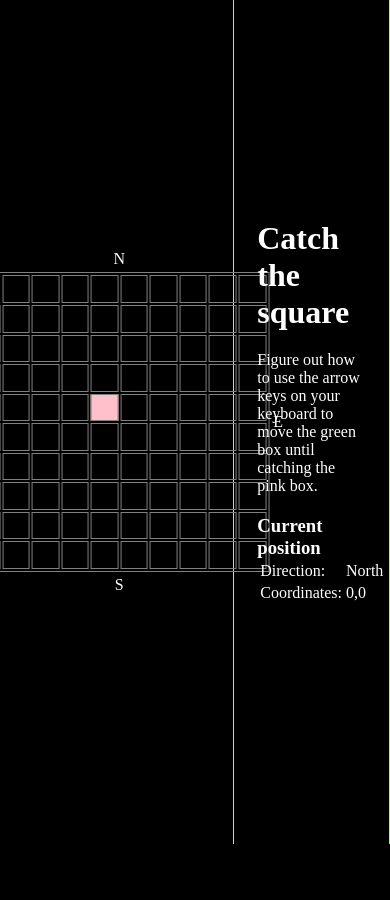
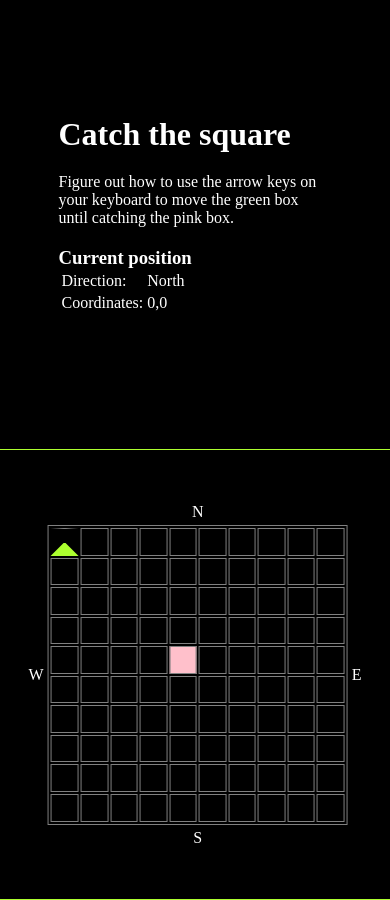
Before and after one commit to annaclf/mars-rover, a plain HTML site: page index.html in a window 390 px wide. Before the commit the page ends 844 px from the top, so only its background shows below. Drawn offline with Linux system fonts and the light colour scheme.

Commit message:
Media queries fix

```diff
--- a/css/style.css
+++ b/css/style.css
@@ -140,3 +140,14 @@ h2{
   background:#000;
   color: #fff;
 }
+
+@media (max-width:767px){
+  .col{
+    width:100%;
+    float: none;
+    height: 450px;
+    border-right: none;
+    border-bottom: 1px solid greenyellow;
+
+  }
+}
--- a/index.html
+++ b/index.html
@@ -17,6 +17,26 @@
         <ul id="travelLog"></ul>
       </div>
       <button class="reset" onclick="resetGame()">Play again</button>
+    </div>
+  </section>
+
+  <section class="col col-40">
+    <div class="center-content w-70">
+      <h1>Catch the square</h1>
+      <p class="m-t-b">Figure out how to use the arrow keys on your keyboard to move the green box until catching the pink box.</p>
+      <div class="m-t-b">
+        <h3>Current position</h3>
+        <table>
+          <tr>
+            <td>Direction: </td>
+            <td class="direction">North</td>
+          </tr>
+          <tr>
+            <td>Coordinates: </td>
+            <td class="coords">0,0</td>
+          </tr>
+        </table>
+      </div>
     </div>
   </section>
   <section class="col col-60 br green">
@@ -157,24 +177,5 @@
         </tr>
       </table>
     </section>
-  <section class="col col-40">
-    <div class="center-content w-70">
-      <h1>Catch the square</h1>
-      <p class="m-t-b">Figure out how to use the arrow keys on your keyboard to move the green box until catching the pink box.</p>
-      <div class="m-t-b">
-        <h3>Current position</h3>
-        <table>
-          <tr>
-            <td>Direction: </td>
-            <td class="direction">North</td>
-          </tr>
-          <tr>
-            <td>Coordinates: </td>
-            <td class="coords">0,0</td>
-          </tr>
-        </table>
-      </div>
-    </div>
-  </section>
 </body>
 </html>
```
Lines whose indentation alone changed are shown as unchanged.
